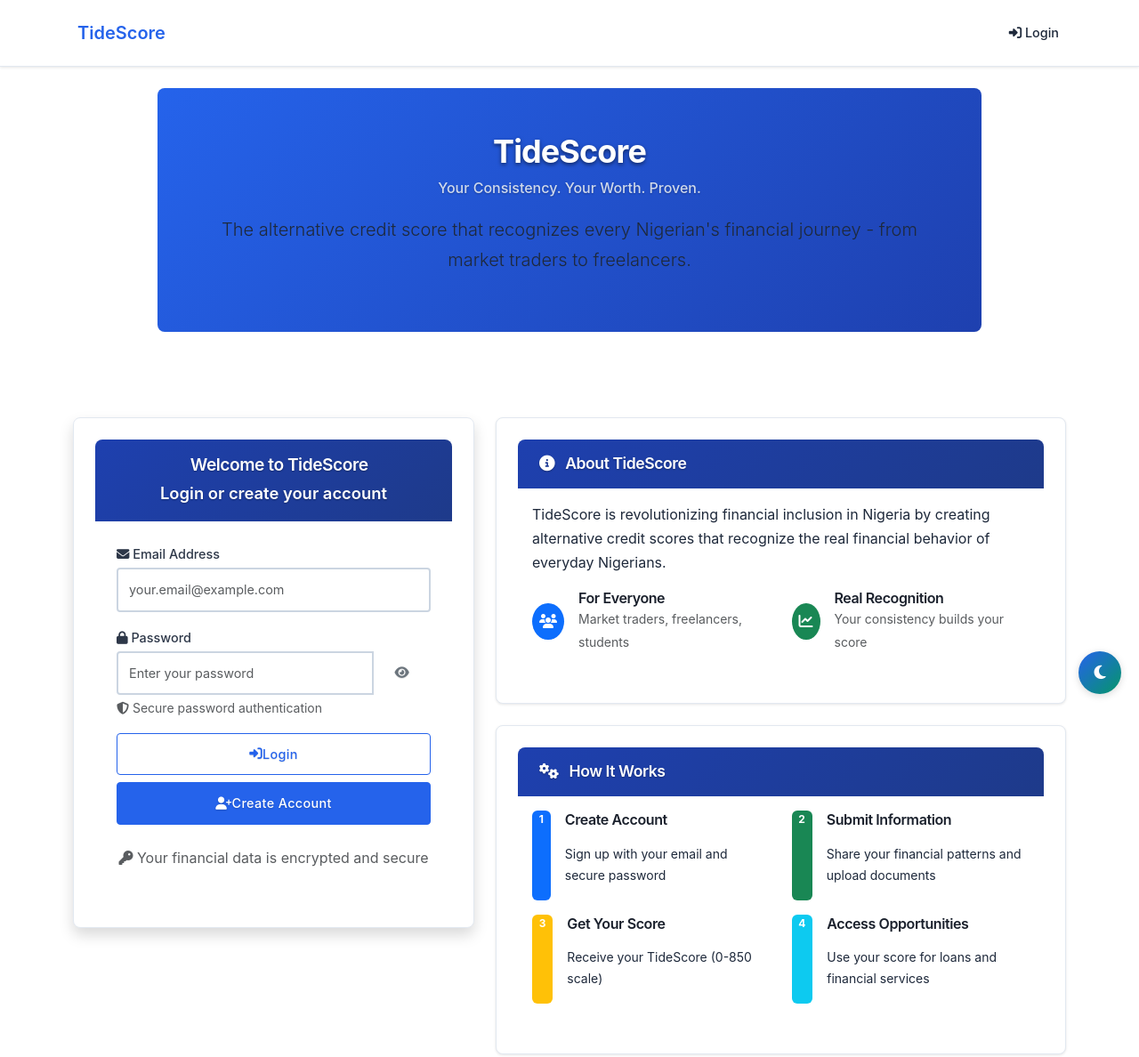
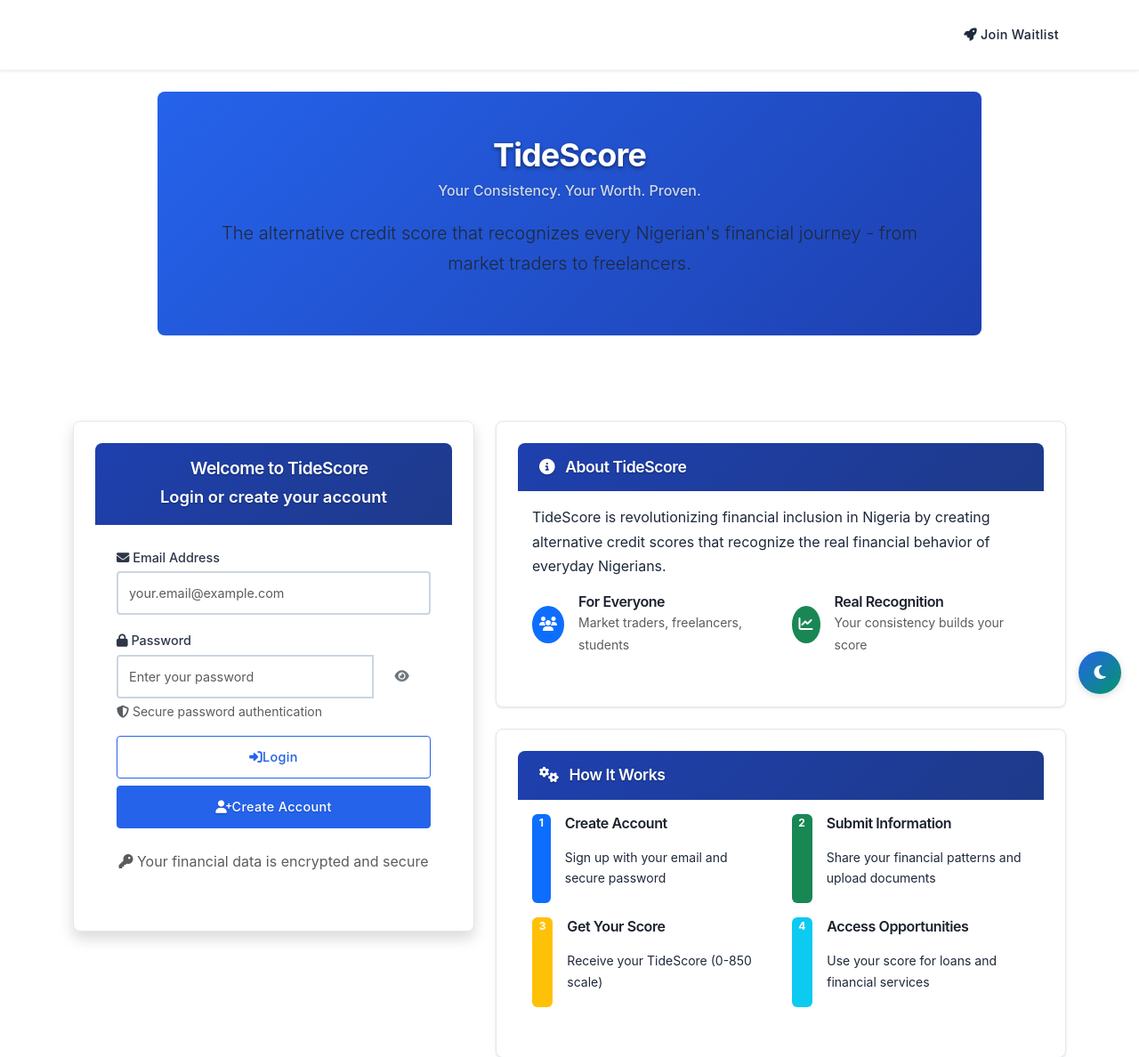
Before and after one commit to zorate/tidescore, a Flask app: page / in a window 1280 px wide. Shown: the top 1188 px of the page at 89% size. Run offline with Flask 3, Linux system fonts and the light colour scheme.

Commit message:
Update base.html

```diff
--- a/templates/base.html
+++ b/templates/base.html
@@ -59,43 +59,36 @@
     {% block extra_head %}{% endblock %}
 </head>
 <body>
-    <nav class="navbar navbar-expand-lg navbar-light bg-white">
+    <nav class="navbar navbar-expand-lg navbar-dark">
     <div class="container">
         <a class="navbar-brand" href="{{ url_for('home') }}">
             <i class="fas fa-wave"></i> TideScore
         </a>
+
         <button class="navbar-toggler" type="button" data-bs-toggle="collapse" data-bs-target="#navbarNav">
             <span class="navbar-toggler-icon"></span>
         </button>
+
         <div class="collapse navbar-collapse" id="navbarNav">
             <div class="navbar-nav ms-auto">
-                    {% if session.user %}
-                    <span class="navbar-text me-3">
-                        <i class="fas fa-user"></i> Hello, {{ session.user.email }}
-                    </span>
-                    <a class="nav-link" href="{{ url_for('dashboard') }}">
-                        <i class="fas fa-home"></i> Dashboard
-                    </a>
-                    <!-- ADMIN LINK - FIXED -->
-                    {% if session.user.get('is_admin', False) %}
+                <!-- Only show waitlist button and admin link if admin is logged in -->
+                {% if session.user and session.user.get('is_admin', False) %}
                 <a class="nav-link" href="{{ url_for('admin_dashboard') }}">
                     <i class="fas fa-cog"></i> Admin
                 </a>
-                    {% endif %}
-                    <!-- END ADMIN LINK -->
                 <a class="nav-link" href="{{ url_for('auth.logout') }}">
                     <i class="fas fa-sign-out-alt"></i> Logout
                 </a>
                 {% else %}
-                    <a class="nav-link" href="{{ url_for('auth.login') }}">
-                        <i class="fas fa-sign-in-alt"></i> Login
+                <!-- For everyone else, only show waitlist -->
+                <a class="nav-link btn btn-warning text-dark fw-bold" href="#" onclick="showWaitlistModal()">
+                    <i class="fas fa-rocket me-1"></i>Join Waitlist
                 </a>
                 {% endif %}
             </div>
         </div>
     </div>
 </nav>
-
     <div class="container mt-4">
         <!-- Flash message display - IMPROVED -->
         {% with messages = get_flashed_messages(with_categories=true) %}
@@ -143,7 +136,7 @@
                     </a>
 
                     <!-- Email -->
-                    <a href="mailto:support@tidescore.com" class="text-primary"
+                    <a href="mailto:zoratejoseph@gmail.com" class="text-primary"
                        title="Email us">
                         <i class="fas fa-envelope fa-lg"></i>
                         <span class="d-none d-md-inline ms-1">zoratejoseph@gmail.com</span>
```
Lines whose indentation alone changed are shown as unchanged.
